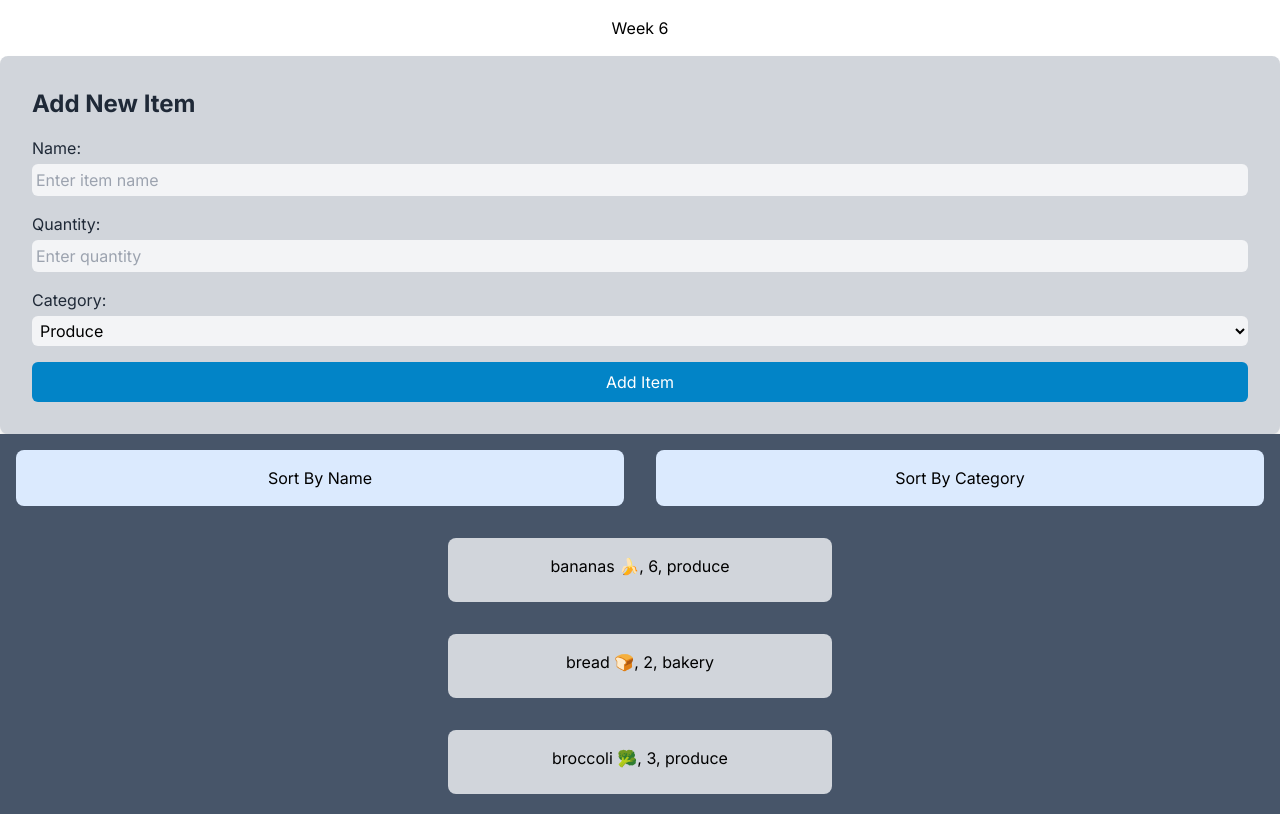
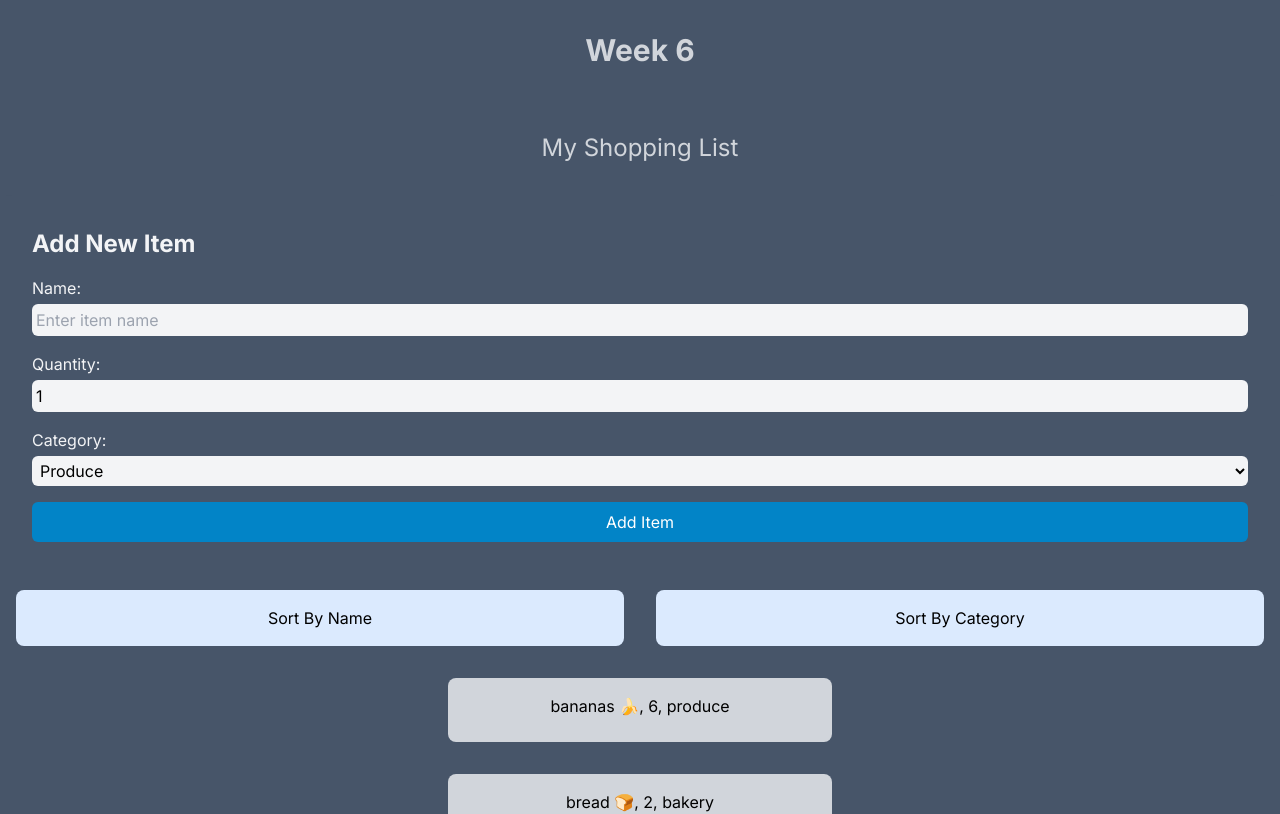
Before and after one commit to kngjms15/cprg306-assignments, a Next.js app: page /week6 in a window 1280 px wide. Shown: the top 814 px of the page. Built offline with nearby package versions, Linux system fonts and the light colour scheme.

Commit message:
Minor changes on week6

```diff
--- a/app/week6/item-list.js
+++ b/app/week6/item-list.js
@@ -27,14 +27,14 @@ export default function ItemList({items}) {
           <button
             value = "name"
             onClick={() => setSortBy("name")}
-            class="flex-1 text-center m-4 p-4 bg-blue-100 hover:bg-blue-500 rounded-lg">
+            className="flex-1 text-center m-4 p-4 bg-blue-100 hover:bg-blue-500 rounded-lg">
             Sort By Name
           </button>
 
           <button
           value = "category"
           onClick={() => setSortBy("category")}
-          class="flex-1 text-center m-4 p-4 bg-blue-100 hover:bg-blue-500 rounded-lg">
+          className="flex-1 text-center m-4 p-4 bg-blue-100 hover:bg-blue-500 rounded-lg">
             Sort By Category
           </button>
 
--- a/app/week6/new-item.js
+++ b/app/week6/new-item.js
@@ -4,15 +4,26 @@ import { useState } from "react";
 
 
 export default function NewItem({onAddItem}) {
+
     const [name, setName] = useState("");
-    const [quantity, setQuantity] = useState("1");
+    const [quantity, setQuantity] = useState(1);
     const [category, setCategory] = useState("Produce");
 
 
     const handleSubmit = (event) => {
-        event.preventDefault();
+
+        function generateID() {
+            const chars = 'ABCDEFGHIJKLMNOPQRSTUVWXYZabcdefghijklmnopqrstuvwxyz0123456789';
+            let result = '';
+            for (let i = 0; i < 19; i++) {
+              const randomIndex = Math.floor(Math.random() * chars.length);
+              result += chars[randomIndex];
+            }
+            return result;
+          }
 
         const newItem = {
+            id: generateID(),
             name: name,
             quantity: quantity,
             category: category,
@@ -23,13 +34,18 @@ export default function NewItem({onAddItem}) {
 
         event.preventDefault();
 
+
         setName("");
-        setQuantity("1");
+        setQuantity(1);
         setCategory("Produce");
 
     };
 
     // Event handlers for the form inputs
+    const idChange = (event) => {
+        setId(event.target.value);
+    };
+
     const nameChange = (event) => {
         setName(event.target.value);
     };
@@ -46,36 +62,42 @@ export default function NewItem({onAddItem}) {
     return (
         <main>
         <div className="bg-blue-gray-100 items-center justify-center">
-            <div className="bg-gray-300 p-8 rounded-lg shadow-md">
-            <h1 className="text-2xl text-gray-800 font-bold mb-4">
+            <div className="bg-slate-600 p-8 shadow-md">
+            <h1 className="text-2xl text-gray-100 font-bold mb-4">
                 Add New Item
             </h1>
             <form onSubmit={handleSubmit}>
                 <label className="block mb-4">
-                <span className="text-gray-800" >Name:</span>
+                <span className="text-gray-100" >Name:</span>
                 <input
                     required
                     type="text"
                     onChange={nameChange}
+                    value={name}
                     placeholder = "Enter item name"
                     className="mt-1 p-1 block w-full rounded-md text-black bg-gray-100 focus:bg-white"
                 />
                 </label>
 
                 <label className="block mb-4">
-                <span className="text-gray-800">Quantity:</span>
+                <span className="text-gray-100">Quantity:</span>
                 <input
                     required
                     type="number"
+                    min="1"
+                    max="100"
                     onChange={quantityChange}
-                    placeholder = "Enter quantity"
+                    value={quantity}
                     className="mt-1 p-1 block w-full rounded-md text-black bg-gray-100 focus:bg-white"
                 />
                 </label>
 
                 <label className="block mb-4">
-                <span className="text-gray-800">Category:</span>
-                <select className="mt-1 p-1 block w-full rounded-md text-black bg-gray-100 focus:bg-white" required placeholder="Select Category" onChange={categoryChange}>
+                <span className="text-gray-100">Category:</span>
+                <select className="mt-1 p-1 block w-full rounded-md text-black bg-gray-100 focus:bg-white"
+                required
+                placeholder="Select Category"
+                onChange={categoryChange}>
                     <option value="Produce">Produce</option>
                     <option value="Dairy">Dairy</option>
                     <option value="Bakery">Bakery</option>
@@ -89,13 +111,14 @@ export default function NewItem({onAddItem}) {
                     <option value="Other">Other</option>
                 </select>
                 </label>
-
                 <button
                 type="submit"
                 className="w-full py-2 px-4 bg-sky-600 hover:bg-sky-500 rounded-md text-white"
                 >
                 Add Item
                 </button>
+
+
             </form>
             </div>
         </div>
--- a/app/week6/page.js
+++ b/app/week6/page.js
@@ -16,8 +16,9 @@ export default function Week6() {
 
 
     return (
-        <main>
-            <h1 className="flex flex-col items-center m-4  ">Week 6</h1>
+        <main className="bg-slate-600">
+            <h1 className="flex flex-col items-center p-8 text-3xl font-bold text-gray-300">Week 6</h1>
+            <h2 className="flex flex-col items-center p-8 text-2xl text-gray-300">My Shopping List</h2>
 
             {/* Pass the onAddItem function to the NewItem component */}
             <NewItem onAddItem={onAddItem} />
```
